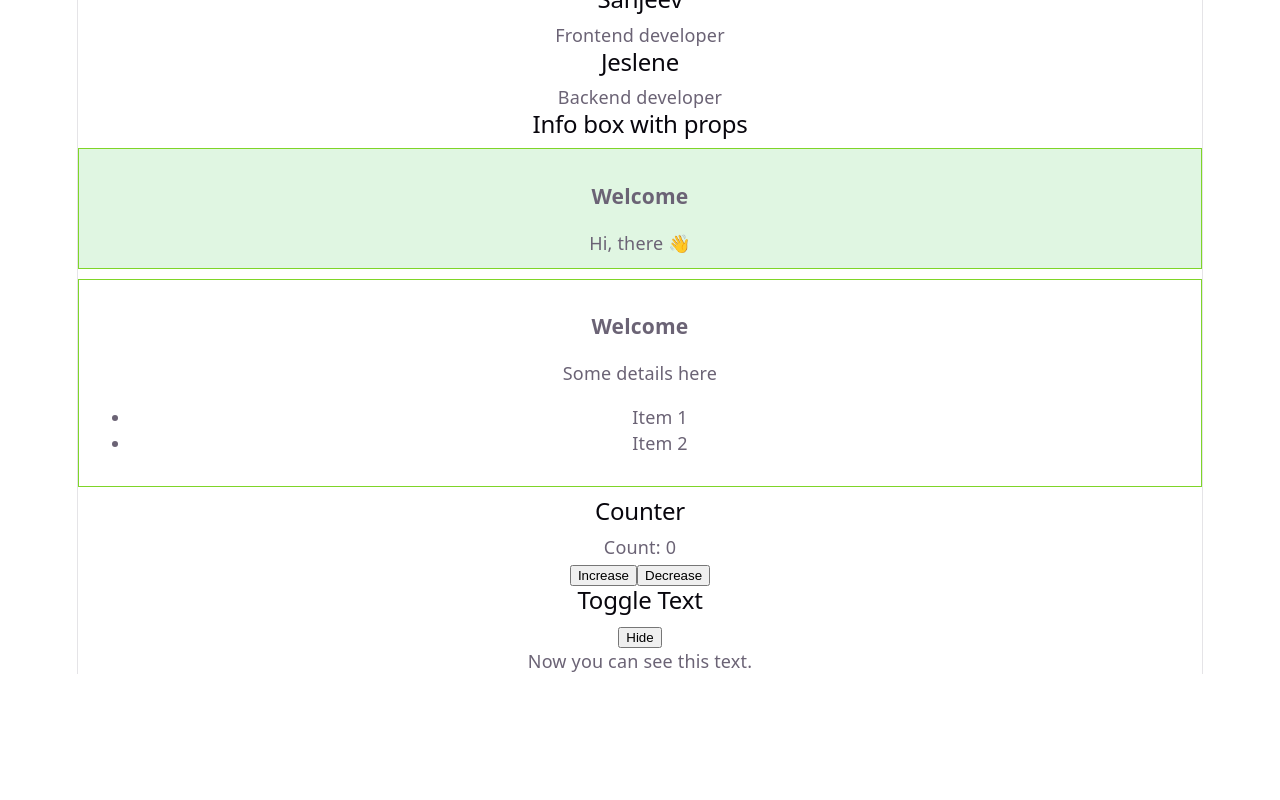
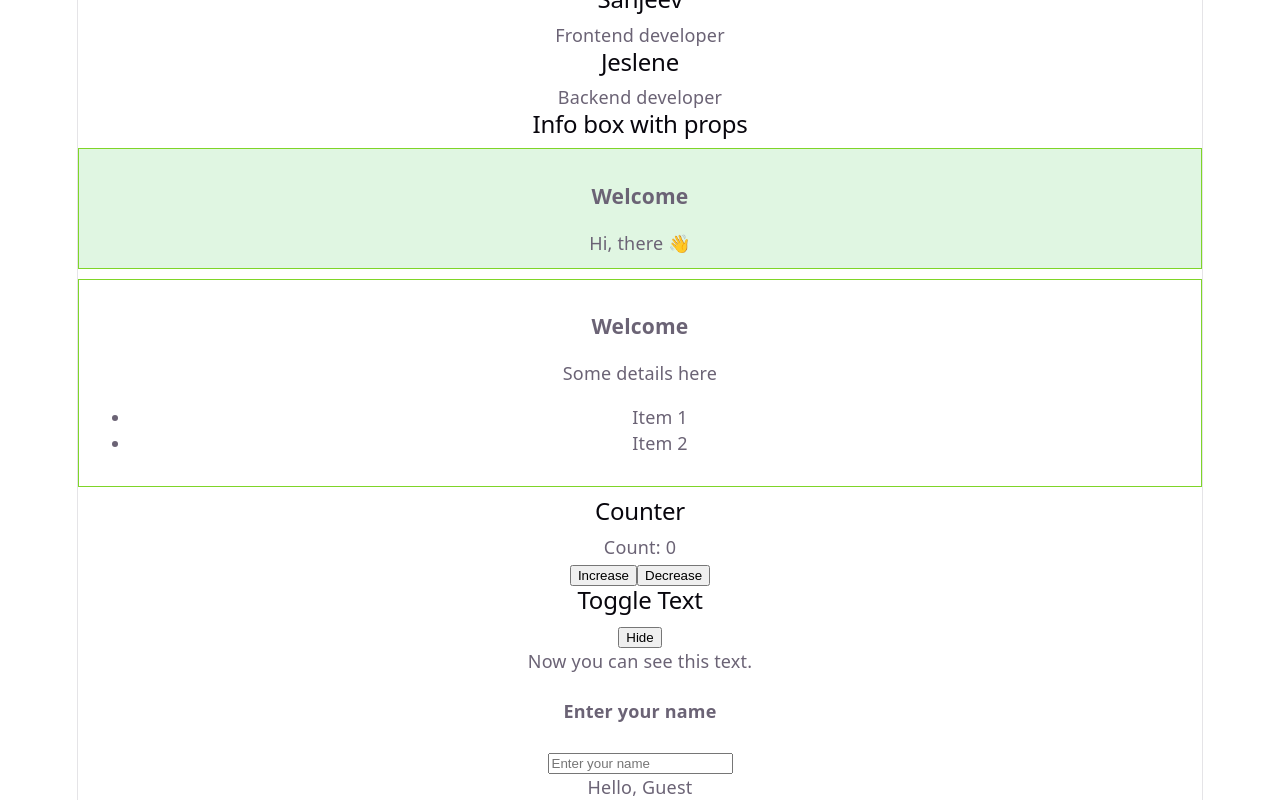
Before and after one commit to shettybharath482-coder/SW_CSE_B1.4_Internship, a React (Vite) app in the folder Day/day13/my-react-app/: page / in a window 1280 px wide. Shown: the part 497-1297 px from the top of the page. Before the commit the page ends 1171 px from the top, so only its background shows below. Built offline with nearby package versions, Linux system fonts and the light colour scheme.

Commit message:
State ex3: state updation using form input

```diff
--- a/Day/day13/my-react-app/src/App.jsx
+++ b/Day/day13/my-react-app/src/App.jsx
@@ -9,6 +9,7 @@
 import Counter from "./components/State";
 
 import ToggleText from "./components/StateTwo";
+import NameInput from "./components/StateThree";
 const name = "Amay";
 const isLoggedIn = false;
 
@@ -45,6 +46,8 @@
       <Counter />
 
       <ToggleText />
+
+      <NameInput />
     </>
 
   )
--- /dev/null
+++ b/Day/day13/my-react-app/src/components/StateThree.jsx
@@ -0,0 +1,19 @@
+import { useState } from 'react';
+
+function NameInput() {
+    // name is a state
+    const [name, setName] = useState("");
+
+    return(
+        <div>
+            <h4>Enter your name</h4>
+            <input type="text"
+            value={name}
+            placeholder="Enter your name"
+            onChange = {(e) => setName(e.target.value)}
+            />
+            <p>Hello, {name || "Guest"}</p>
+        </div>
+    );
+}
+export default NameInput;
```
